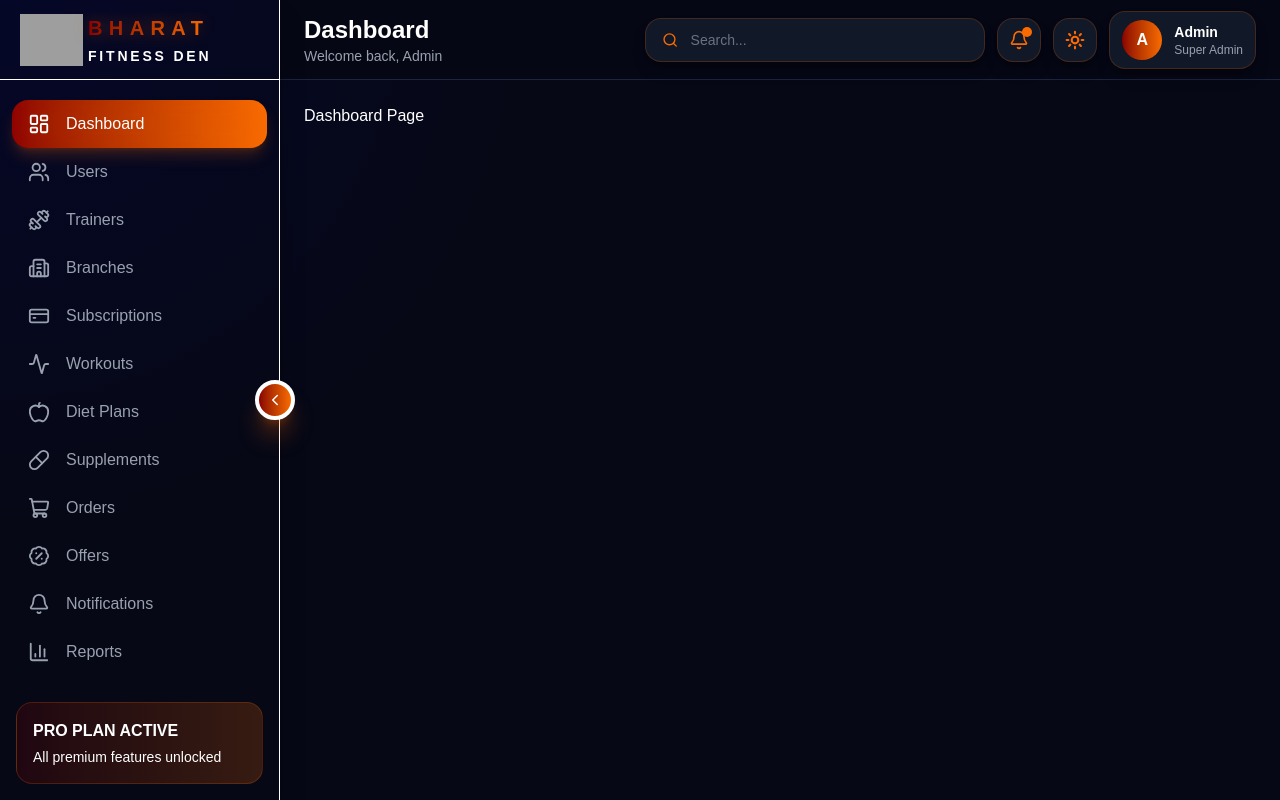
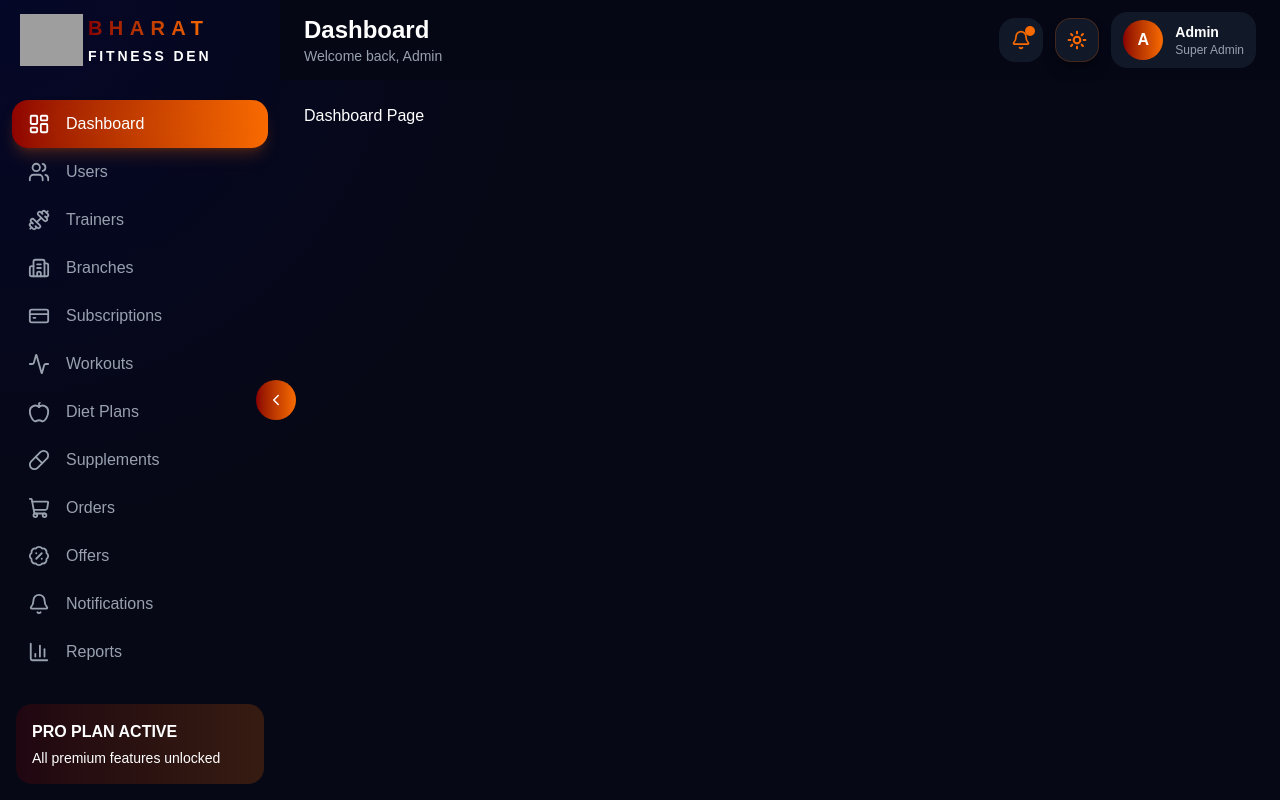
Before and after one commit to Ananta-123/Bharat-Fitness-Den, a React (Vite) app: page / in a window 1280 px wide. Built offline with nearby package versions, Linux system fonts and the light colour scheme; grey boxes are pictures that could not be loaded.

Commit message:
sidebar hover corrections

```diff
--- a/src/Components/Navbar/Navbar.jsx
+++ b/src/Components/Navbar/Navbar.jsx
@@ -1,6 +1,6 @@
 import {
   Bell,
-  Search,
+
   Menu,
 } from "lucide-react";
 
@@ -15,9 +15,7 @@ const Navbar = ({ setMobileOpen }) => {
         sticky top-0 z-30
         h-20
 
-        border-b
-        border-gray-200
-        dark:border-[#1B2440]
+
 
         bg-white/95
         dark:bg-[#060816]/95
@@ -42,12 +40,10 @@ const Navbar = ({ setMobileOpen }) => {
             className="
               md:hidden
 
-              h-11 w-11
+              h-4 w-4
               rounded-xl
 
-              border
-              border-orange-300
-              dark:border-orange-500/20
+
 
               bg-white
               dark:bg-[#111827]
@@ -56,9 +52,7 @@ const Navbar = ({ setMobileOpen }) => {
 
               flex items-center justify-center
 
-              shadow-lg
-              shadow-black/5
-              dark:shadow-black/30
+
 
               transition-all duration-300
             "
@@ -100,59 +94,7 @@ const Navbar = ({ setMobileOpen }) => {
 
         {/* RIGHT */}
         <div className="flex items-center gap-3">
-          {/* SEARCH */}
-          <div
-            className="
-              hidden md:flex
 
-              items-center gap-3
-
-              h-11
-              w-[260px] lg:w-[340px]
-
-              rounded-2xl
-
-              border
-              border-orange-300
-              dark:border-orange-500/20
-
-              bg-white
-              dark:bg-[#111827]
-
-              px-4
-
-              shadow-lg
-              shadow-black/5
-              dark:shadow-black/30
-
-              transition-all duration-300
-            "
-          >
-            <Search
-              size={18}
-              className="text-[#F96B00]"
-            />
-
-            <input
-              type="text"
-              placeholder="Search..."
-              className="
-                w-full
-
-                bg-transparent
-                outline-none
-                border-none
-
-                text-sm
-
-                text-gray-900
-                dark:text-white
-
-                placeholder:text-gray-400
-                dark:placeholder:text-gray-500
-              "
-            />
-          </div>
 
           {/* NOTIFICATION */}
           <motion.button
@@ -169,9 +111,7 @@ const Navbar = ({ setMobileOpen }) => {
 
               rounded-2xl
 
-              border
-              border-orange-300
-              dark:border-orange-500/20
+
 
               bg-white
               dark:bg-[#111827]
@@ -180,9 +120,7 @@ const Navbar = ({ setMobileOpen }) => {
 
               text-[#F96B00]
 
-              shadow-lg
-              shadow-black/5
-              dark:shadow-black/30
+
 
               transition-all duration-300
             "
@@ -222,9 +160,7 @@ const Navbar = ({ setMobileOpen }) => {
 
               rounded-2xl
 
-              border
-              border-orange-300
-              dark:border-orange-500/20
+
 
               bg-white
               dark:bg-[#111827]
@@ -233,9 +169,7 @@ const Navbar = ({ setMobileOpen }) => {
 
               cursor-pointer
 
-              shadow-lg
-              shadow-black/5
-              dark:shadow-black/30
+
 
               transition-all duration-300
             "
--- a/src/Components/Sidebar/Sidebar.jsx
+++ b/src/Components/Sidebar/Sidebar.jsx
@@ -31,16 +31,12 @@ const Sidebar = ({
           bg-lightCard
           dark:bg-darkCard
 
-          border
-          border-orange-300
-          dark:border-orange-500/20
+
 
           text-lightText
           dark:text-darkText
 
-          shadow-lg
-          shadow-black/5
-          dark:shadow-black/30
+
 
           transition-all duration-300
         "
@@ -83,15 +79,11 @@ const Sidebar = ({
           bg-lightBg
           dark:bg-darkBg
 
-          border-r
-          border-lightBorder
-          dark:border-darkBorder
+
 
           flex flex-col
 
-          shadow-xl
-          shadow-black/5
-          dark:shadow-black/40
+
 
           transition-colors duration-300
 
@@ -112,9 +104,7 @@ const Sidebar = ({
 
             px-5
 
-            border-b
-            border-lightBorder
-            dark:border-darkBorder
+
 
             transition-colors duration-300
           "
@@ -160,7 +150,7 @@ const Sidebar = ({
     bg-clip-text
     text-transparent
 
-    drop-shadow-[0_0_8px_rgba(249,107,0,0.35)]
+
         "
                 >
                   BHARAT
@@ -210,12 +200,9 @@ const Sidebar = ({
 
   text-white
 
-  shadow-xl
-  shadow-orange-500/30
 
-  border-4
-  border-lightBg
-  dark:border-darkBg
+
+
 
   hover:scale-105
 
@@ -284,8 +271,7 @@ const Sidebar = ({
               from-[#8B0000]/20
               to-[#F96B00]/20
 
-              border
-              border-orange-500/20
+
 
               p-4
 
--- a/src/Components/Sidebar/SidebarItem.jsx
+++ b/src/Components/Sidebar/SidebarItem.jsx
@@ -16,10 +16,19 @@ const SidebarItem = ({ item, collapsed }) => {
             transition-all duration-300
             cursor-pointer group overflow-hidden
 
-            ${
-              isActive
-                ? "bg-gradient-to-r from-[#8B0000] to-[#F96B00] text-white shadow-lg shadow-orange-500/20"
-                : "text-gray-400 hover:bg-[#111111]"
+            ${isActive
+              ? "bg-gradient-to-r from-[#8B0000] to-[#F96B00] text-white shadow-lg shadow-orange-500/20"
+              : `
+      text-gray-400
+
+      hover:bg-gradient-to-r
+      hover:from-[#8B0000]/20
+      hover:to-[#F96B00]/20
+
+      hover:text-black
+dark:hover:text-white
+
+    `
             }
           `}
         >
```
